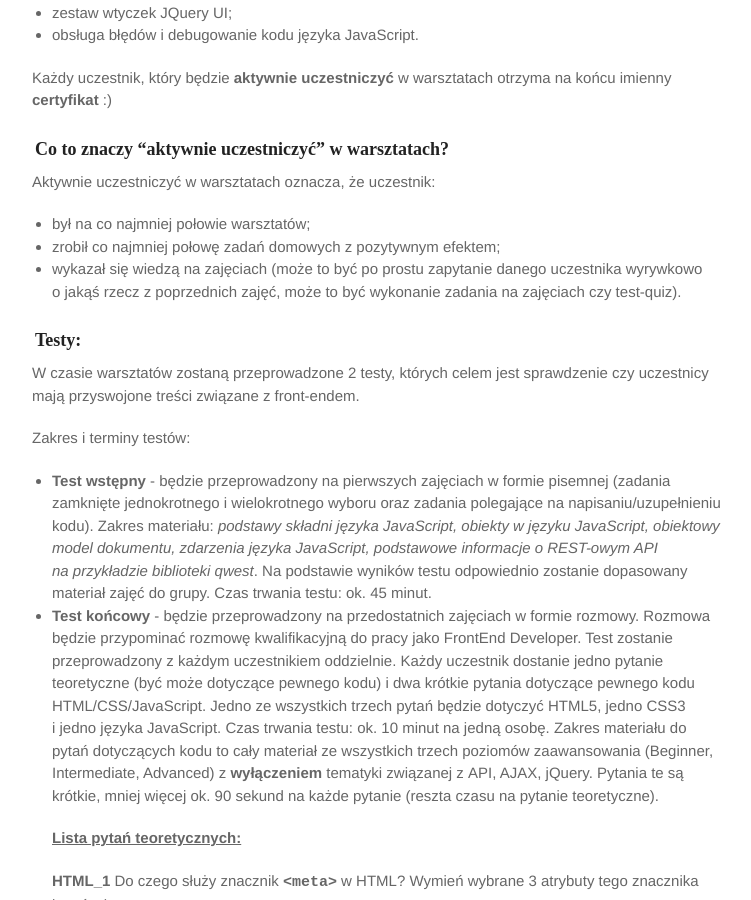
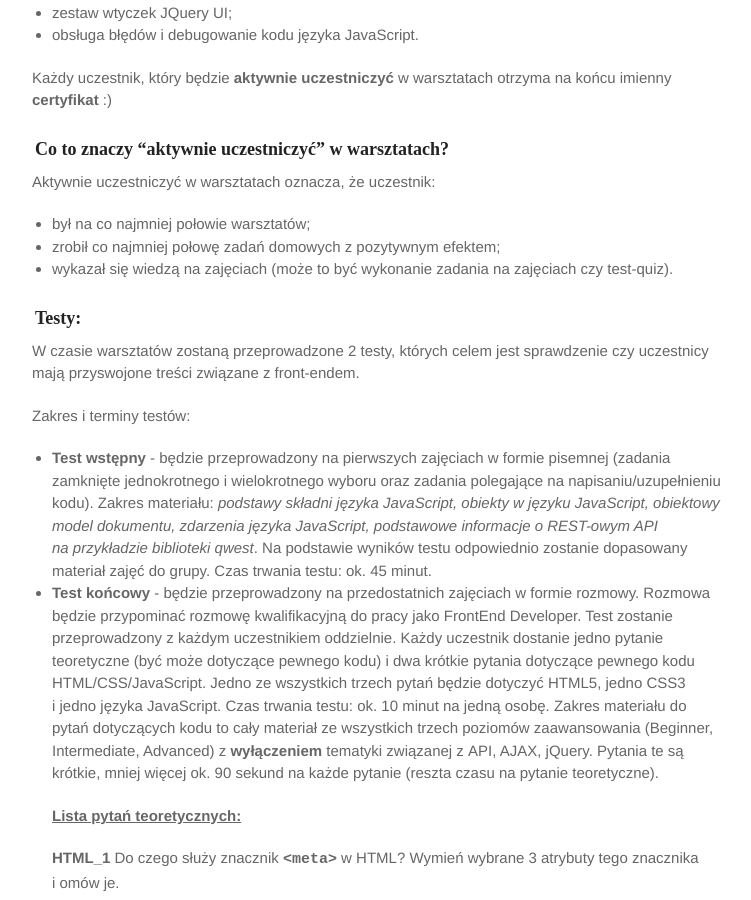
Before and after one commit to marcin-szczepanski/TWE, a Jekyll site: the page built from zajecia/2/informacje.md, in a window 1280 px wide and 900 px high, scrolled down 1374 px. Shown: the whole window, without its empty margins (263-1014 px from the left). Built offline with Jekyll 4.4.1, drawn with Linux system fonts in a browser that asks for light colours; some web fonts are replaced.

Commit message:
Update informacje.md

```diff
--- a/zajecia/2/informacje.md
+++ b/zajecia/2/informacje.md
@@ -60,7 +60,7 @@ Aktywnie uczestniczyć w warsztatach oznacza, że uczestnik:
 
 *	był na co najmniej połowie warsztatów;
 *	zrobił co najmniej połowę zadań domowych z pozytywnym efektem;
-*	wykazał się wiedzą na zajęciach (może to być po prostu zapytanie danego uczestnika wyrywkowo o&nbsp;jakąś rzecz z&nbsp;poprzednich zajęć, może to&nbsp;być wykonanie zadania na&nbsp;zajęciach czy&nbsp;test-quiz).
+*	wykazał się wiedzą na zajęciach (może to&nbsp;być wykonanie zadania na&nbsp;zajęciach czy&nbsp;test-quiz).
 
 ### Testy:
 
```
